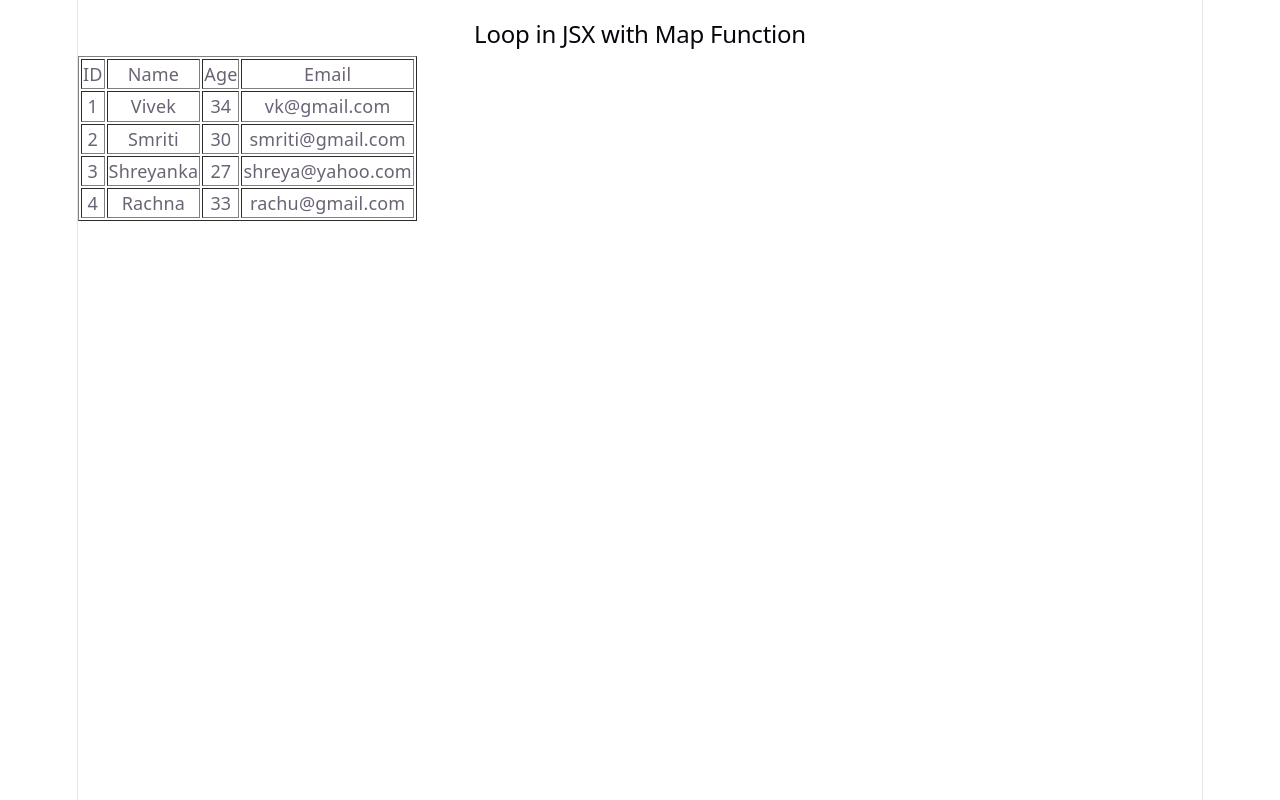
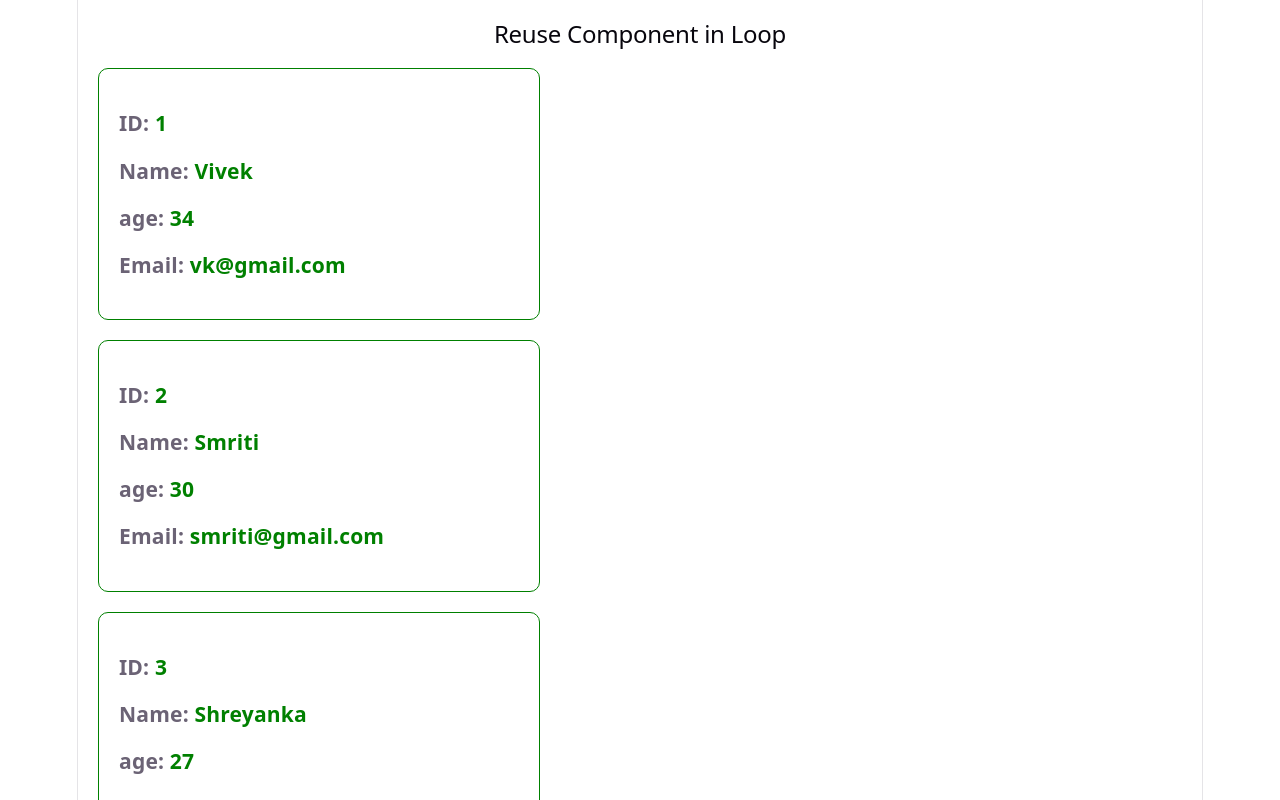
Before and after one commit to vivek2991/react-demo, a React (Vite) app: page / in a window 1280 px wide. Shown: the top 800 px of the page. Built offline with nearby package versions, Linux system fonts and the light colour scheme.

Commit message:
Reuse Component in Loop App-16, User-16

```diff
--- /dev/null
+++ b/src/App-16.jsx
@@ -0,0 +1,51 @@
+import User from "./user-16";
+
+function App16() {
+
+  const userData = [
+    {
+      name: 'Vivek',
+      age: '34',
+      email: 'vk@gmail.com',
+      id: 1
+    },
+    {
+      name: 'Smriti',
+      age: '30',
+      email: 'smriti@gmail.com',
+      id: 2
+    },
+    {
+      name: 'Shreyanka',
+      age: '27',
+      email: 'shreya@yahoo.com',
+      id: 3
+    },
+    {
+      name: 'Rachna',
+      age: '33',
+      email: 'rachu@gmail.com',
+      id: 4
+    }
+  ];
+
+  return (
+    <div style={{ paddingTop: "20px" }}>
+      <h2>Reuse Component in Loop</h2>
+      {
+        userData.map((user) => (
+          <div key={user.id}>
+            {/* reuse of component because it inside loop */}
+            {/* pass object user to user-16 component */}
+            <User data={user} />
+          </div>
+        ))
+      }
+
+
+    </div>
+  )
+
+}
+
+export default App16
--- a/src/main.jsx
+++ b/src/main.jsx
@@ -17,6 +17,7 @@ import App12 from './App-12.jsx'
 import App13 from './App-13.jsx'
 import App14 from './App-14.jsx'
 import App15 from './App-15.jsx'
+import App16 from './App-16.jsx'
 
 createRoot(document.getElementById('root')).render(
   <StrictMode>
@@ -65,6 +66,9 @@ createRoot(document.getElementById('root')).render(
     {/* <App14 /> */}
 
     {/* Loop in JSX with Map Function in React */}
-    <App15 />
+    {/* <App15 /> */}
+
+    {/* Reuse Component in Loop */}
+    <App16 />
   </StrictMode>,
 )
--- /dev/null
+++ b/src/user-16.jsx
@@ -0,0 +1,13 @@
+const User = ({data})=>{
+    return(
+        <div style={{textAlign:"left",padding:"20px",margin:"20px",width:"400px",border:"1px solid green",borderRadius:"10px"}}>
+            <h3>ID: <span style={{color:'green'}}>{data.id}</span></h3>
+            <h3>Name: <span style={{color:'green'}}>{data.name}</span></h3>
+            <h3>age: <span style={{color:'green'}}>{data.age}</span></h3>
+            <h3>Email: <span style={{color:'green'}}>{data.email}</span></h3>
+
+        </div>
+    )
+}
+
+export default User;
```
